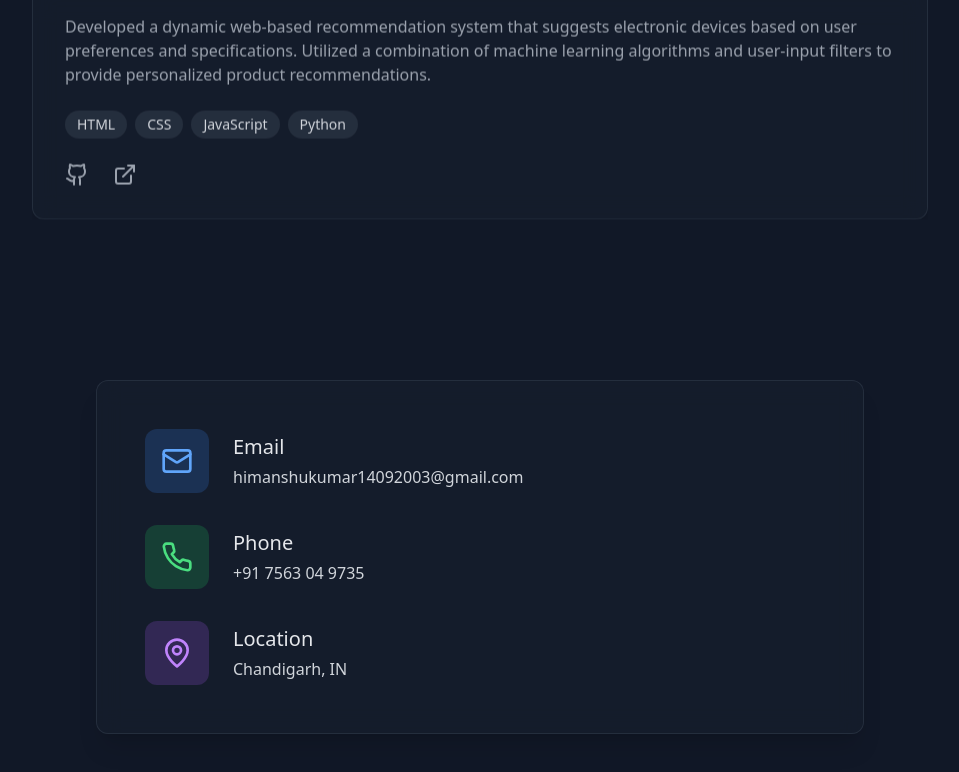
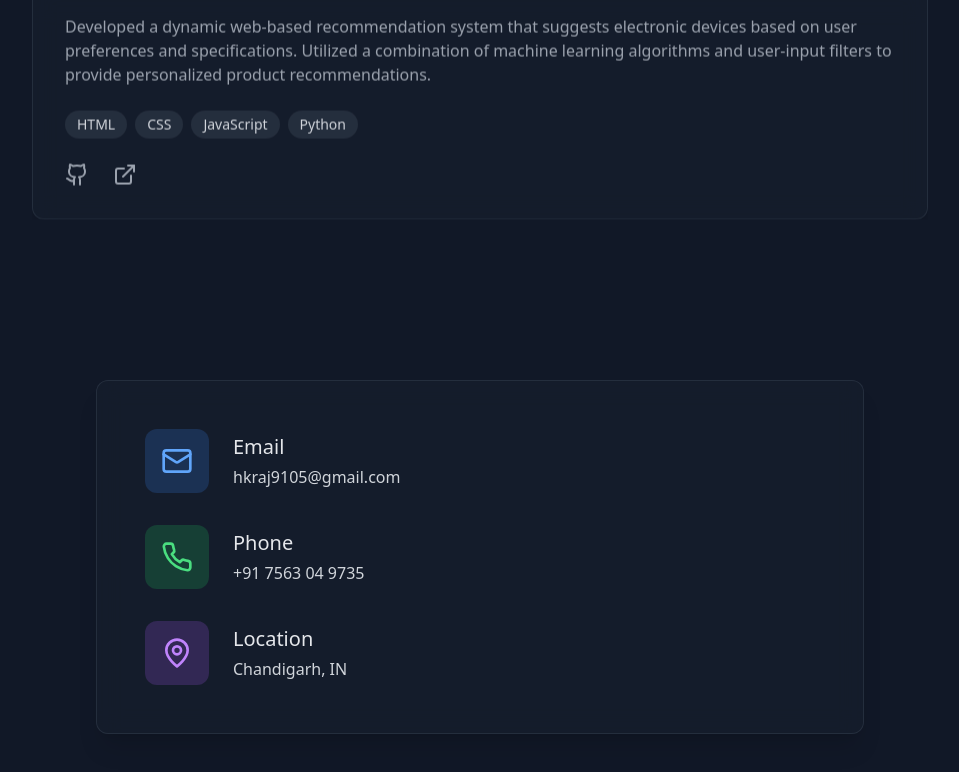
Before and after one commit to hr-k001/Portfolio, a React (Vite) app: page / in a window 1280 px wide. Shown: the part 2906-3678 px from the top of the page, without its empty margins (160-1119 px from the left). Built offline with nearby package versions, Linux system fonts and the light colour scheme.

Commit message:
Update Contact.tsx

```diff
--- a/src/components/Contact.tsx
+++ b/src/components/Contact.tsx
@@ -31,7 +31,7 @@ export default function Contact() {
                   href="mailto:contact@example.com"
                   className="text-gray-300 hover:text-blue-400 transition-colors"
                 >
-                  himanshukumar14092003@gmail.com
+                  hkraj9105@gmail.com
                 </a>
               </div>
             </div>
```
